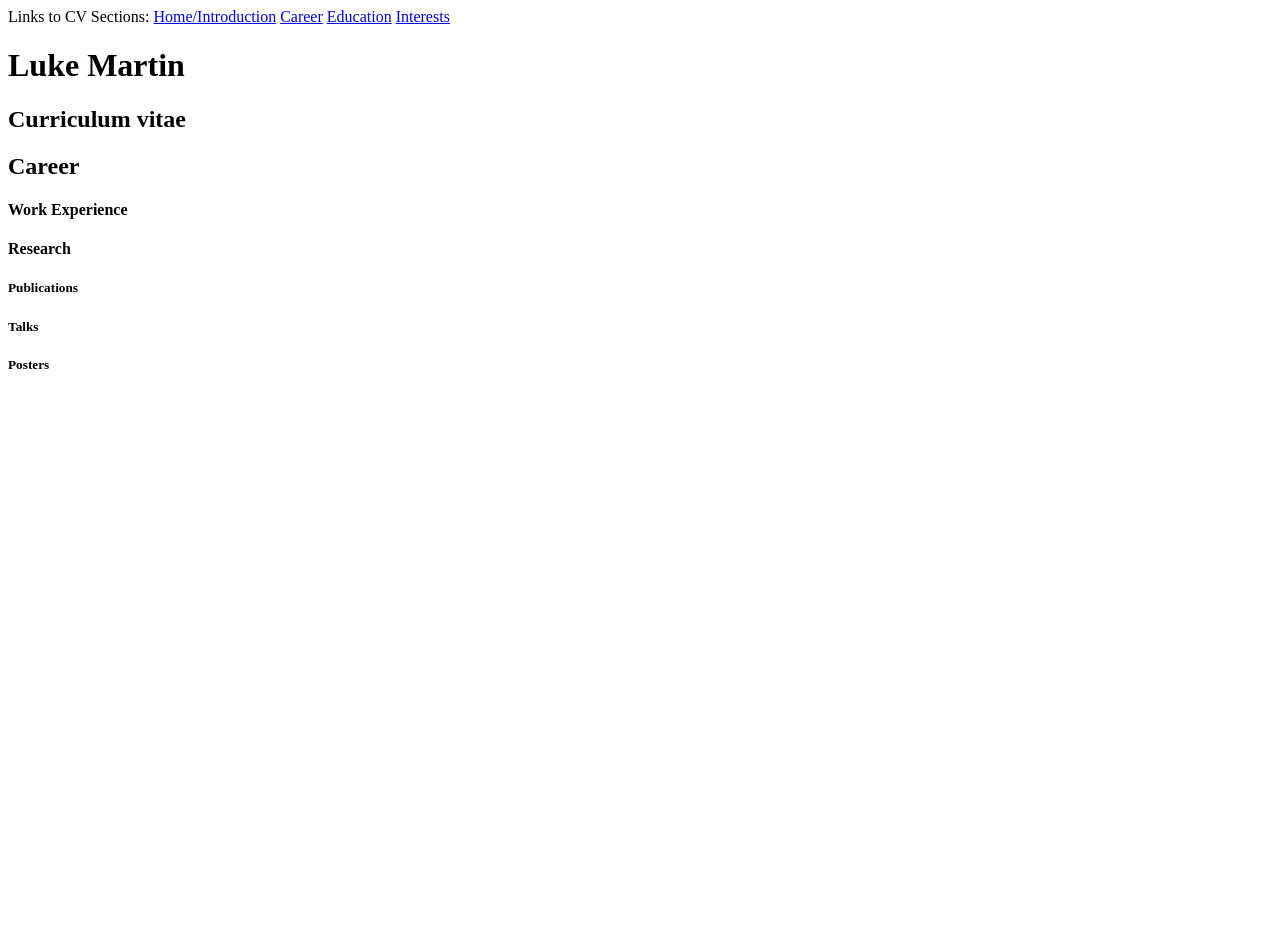
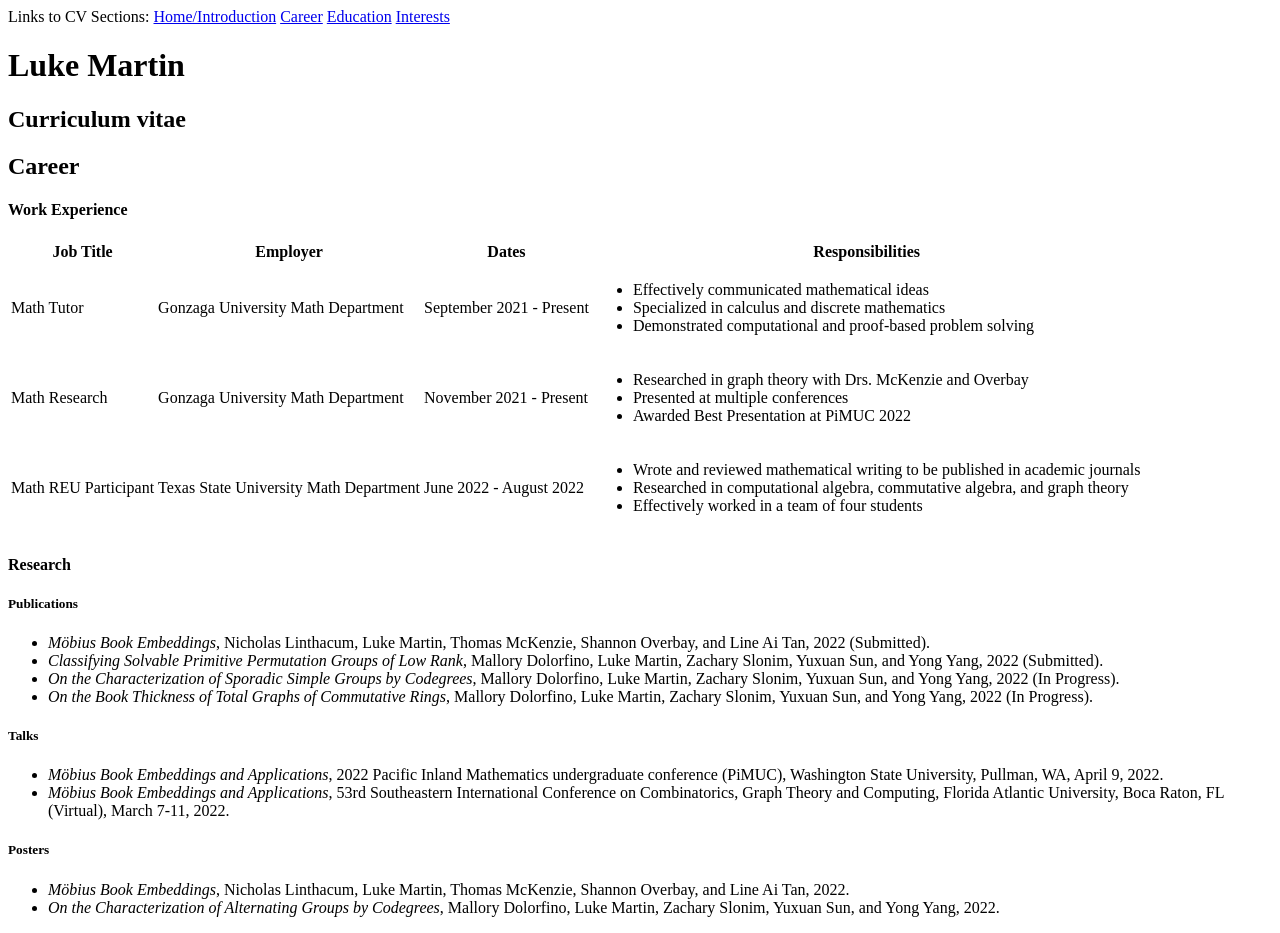
Before and after one commit to lmartin5/HW2, a plain HTML site: page docs/career/index.html in a window 1280 px wide. Before the commit the page ends 800 px from the top, so only its background shows below. Drawn offline with Linux system fonts and the light colour scheme.

Commit message:
career and interest pages done

```diff
--- a/docs/career/index.html
+++ b/docs/career/index.html
@@ -2,7 +2,7 @@
 <html>
 <head>
     <title>Luke Martin CV: Career</title>
-    <link rel="icon" href="logo.png">
+    <link rel="icon" href="../logo.png">
 </head>
 <body>
     <header>
@@ -19,14 +19,89 @@
 
     <main>
         <h2>Career</h2>
+        <section>
         <h4 id="work">Work Experience</h4>
         <p>
-
+        <table>
+        <thead>
+            <tr>
+                <th>Job Title</th>
+                <th>Employer</th>
+                <th>Dates</th>
+                <th>Responsibilities</th>
+            </tr>
+        </thead>
+        <tbody>
+            <tr>
+                <td>Math Tutor</td>
+                <td>Gonzaga University Math Department</td>
+                <td>September 2021 - Present</td>
+                <td><ul>
+                    <li>Effectively communicated mathematical ideas</li>
+                    <li>Specialized in calculus and discrete mathematics</li>
+                    <li>Demonstrated computational and proof-based problem solving</li>
+                </ul></td>
+            </tr>
+            <tr>
+                <td>Math Research</td>
+                <td>Gonzaga University Math Department</td>
+                <td>November 2021 - Present</td>
+                <td><ul>
+                    <li>Researched in graph theory with Drs. McKenzie and Overbay</li>
+                    <li>Presented at multiple conferences</li>
+                    <li>Awarded Best Presentation at PiMUC 2022</li>
+                </ul></td>
+            </tr>
+            <tr>
+                <td>Math REU Participant</td>
+                <td>Texas State University Math Department</td>
+                <td>June 2022 - August 2022</td>
+                <td><ul>
+                    <li>Wrote and reviewed mathematical writing to be published in academic journals</li>
+                    <li>Researched in computational algebra, commutative algebra, and graph theory</li>
+                    <li>Effectively worked in a team of four students</li>
+                </ul></td>
+            </tr>
+        </tbody>
+        </table>
         </p>
+        </section>
+        <section>
         <h4 id="research">Research</h4>
+        <section>
         <h5>Publications</h5>
+        <ul>
+            <li><em>M&#246;bius Book Embeddings</em>, Nicholas Linthacum, Luke Martin, Thomas McKenzie,
+                Shannon Overbay, and Line Ai Tan, 2022 (Submitted).</li>
+            <li><em>Classifying Solvable Primitive Permutation Groups of Low Rank</em>, Mallory Dolorfino,
+                Luke Martin, Zachary Slonim, Yuxuan Sun, and Yong Yang, 2022 (Submitted).</li>
+            <li><em>On the Characterization of Sporadic Simple Groups by Codegrees</em>, Mallory Dolorfino,
+                Luke Martin, Zachary Slonim, Yuxuan Sun, and Yong Yang, 2022 (In Progress).</li>
+            <li><em>On the Book Thickness of Total Graphs of Commutative Rings</em>, Mallory Dolorfino,
+                Luke Martin, Zachary Slonim, Yuxuan Sun, and Yong Yang, 2022 (In Progress).</li>
+        </ul>
+        </section>
+        <section>
         <h5>Talks</h5>
+        </section>
+        <ul>
+            <li><em>M&#246;bius Book Embeddings and Applications</em>, 2022 Pacific Inland
+                Mathematics undergraduate conference (PiMUC), Washington State University, Pullman,
+                WA, April 9, 2022.</li>
+            <li><em>M&#246;bius Book Embeddings and Applications</em>, 53rd Southeastern International
+                Conference on Combinatorics, Graph Theory and Computing, Florida Atlantic University, Boca Raton,
+                FL (Virtual), March 7-11, 2022.</li>
+        </ul>
+        <section>
         <h5>Posters</h5>
+        <ul>
+            <li><em>M&#246;bius Book Embeddings</em>, Nicholas Linthacum, Luke Martin, Thomas McKenzie,
+                Shannon Overbay, and Line Ai Tan, 2022.</li>
+            <li><em>On the Characterization of Alternating Groups by Codegrees</em>, Mallory Dolorfino,
+                Luke Martin, Zachary Slonim, Yuxuan Sun, and Yong Yang, 2022.</li>
+        </ul>
+        </section>
+        </section>
     </main>
 </body>
 </html>
```
Also changed, not shown: docs/education/index.html (+1 -1 lines), docs/index.html (+4 -0 lines), docs/interests/index.html (+19 -1 lines), docs/interests/coaching.jpg (added), docs/interests/math-presenting.jpg (added), 1 other file.
